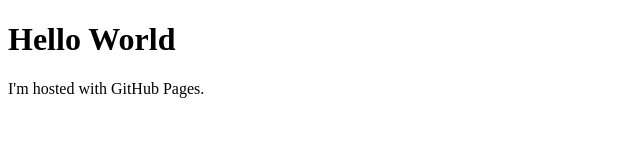
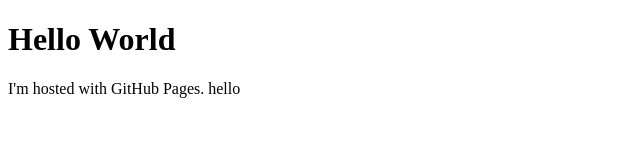
Before and after one commit to alisavo/alisavo.github.io, a plain HTML site: page index.html in a window 1280 px wide. Shown: the full height of the page, 0-640 px from the left. Drawn offline with Linux system fonts and the light colour scheme.

Commit message:
Update index.html

```diff
--- a/index.html
+++ b/index.html
@@ -2,6 +2,6 @@
 <html>
 <body>
 <h1>Hello World</h1>
-<p>I'm hosted with GitHub Pages.</p>
+<p>I'm hosted with GitHub Pages. hello</p>
 </body>
 </html>
```
